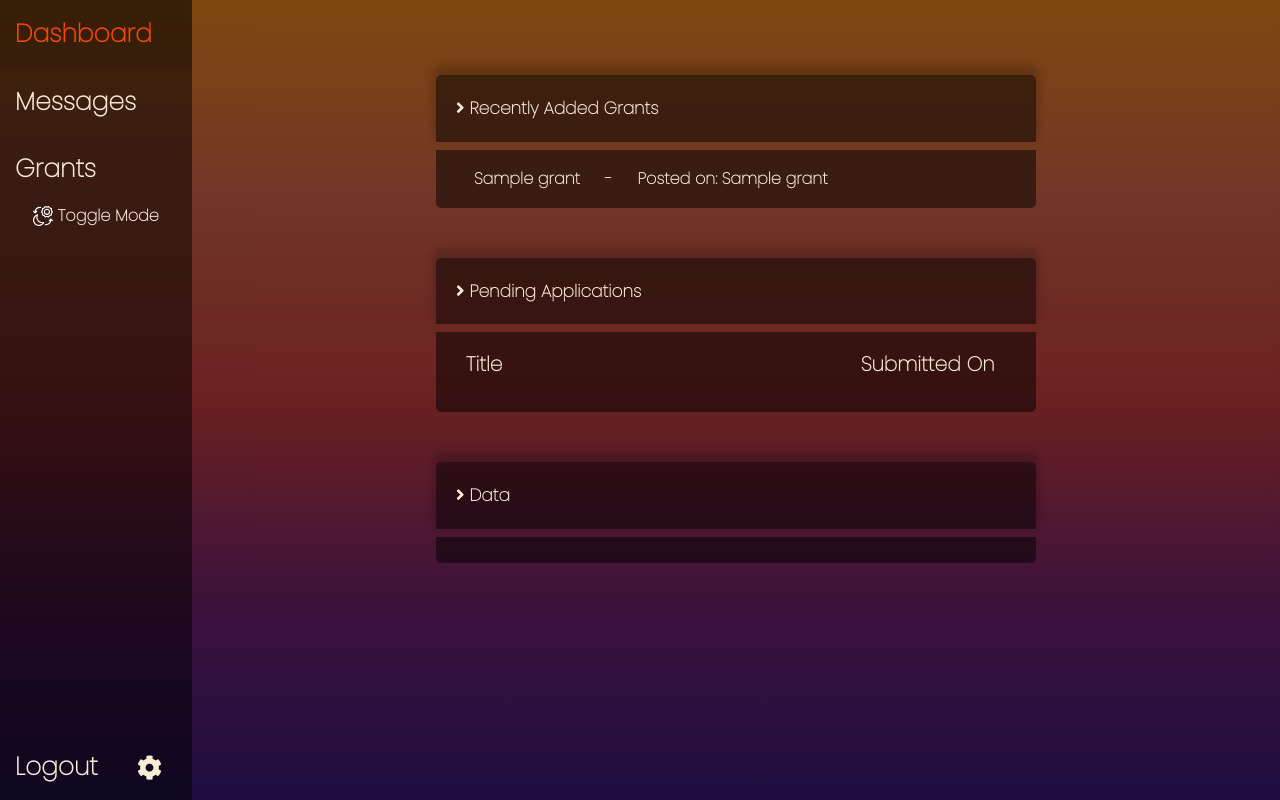
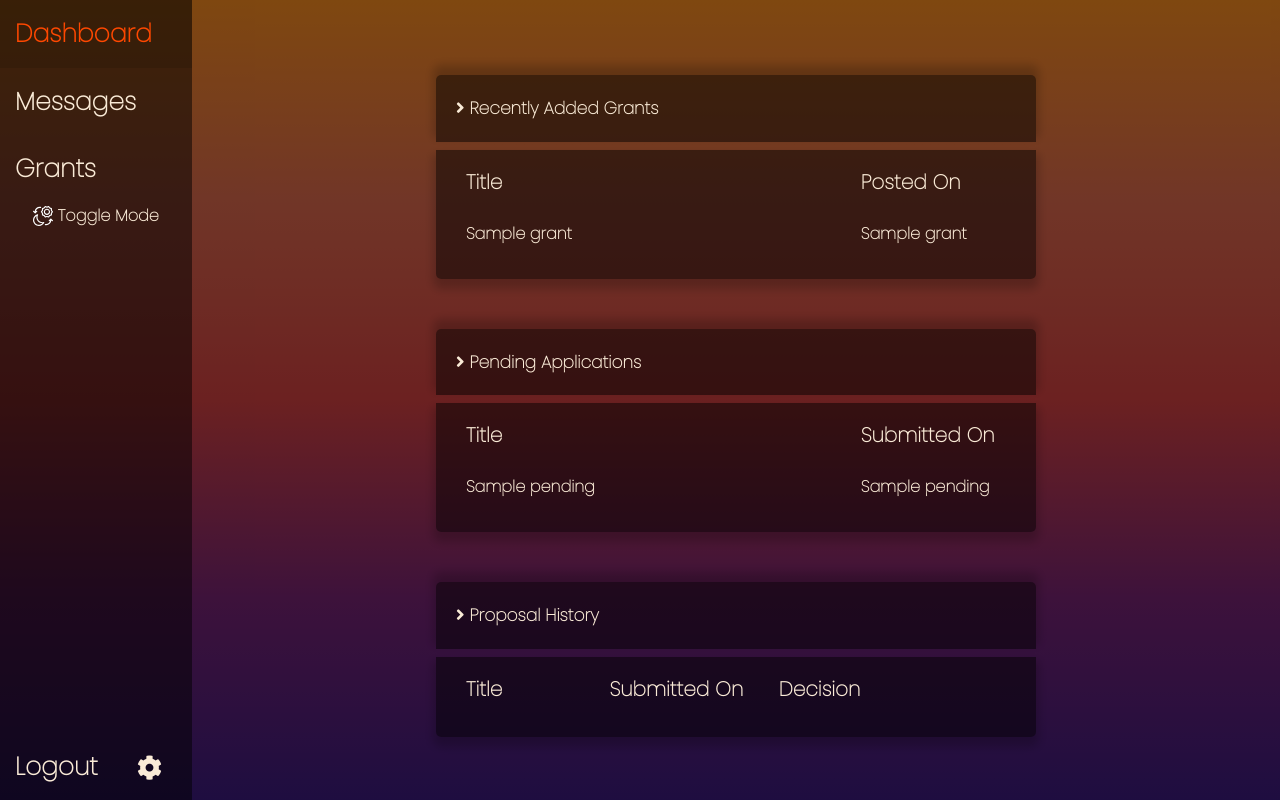
Before and after one commit to CSC400-GMS/gms, a Flask app: template gms/templates/gsdash.html in a window 1280 px wide. Run offline with Flask 2, Linux system fonts and the light colour scheme; the template is opened without the code that fills it: most values are stand-ins (such as "Sample title", 1, 10 or a date in 2020); lists and menus that the app fills with data are empty; some libraries are stand-ins or nearby versions.

Commit message:
added info to dash

```diff
--- a/gms/routes.py
+++ b/gms/routes.py
@@ -127,14 +127,17 @@ def dashboard():
         reviewer = select_all('reviewer')
         approval = join('*', 'proposals', 'reports', 'id', 'proposal_id')
         re_info = select_all('report_info')
+        total = select_where('*', 'proposals', 'approved', '1')
+        gt = select_sum('funding_re', 'proposals', 'approved', '1')
         print(grant)
-        return render_template('admindash.html', assign=assign, pending=approval, grant=grant, reviewer=reviewer, re_info=re_info)
+
+        return render_template('admindash.html', assign=assign, pending=approval, grant=grant, reviewer=reviewer, re_info=re_info, total=total, gt=gt)
 
     elif usertype == 'researcher':
         grant = select_all("grants")
-        pending = join_where_null('*', 'proposals', 'reviewer', 'submitted_by','email','proposals.approved')
-
-        return render_template('gsdash.html', grant=grant, pending=pending)
+        pending = join_where_null('*', 'proposals', 'researcher', 'submitted_by','email','proposals.approved')
+        done = select_all('proposals')
+        return render_template('gsdash.html', grant=grant, pending=pending, done=done)
 
     elif usertype == 'reviewer':
         assign = select_where('*', 'proposals', 'assigned_reviewer', current_user.id)
--- a/gms/static/styles/style.css
+++ b/gms/static/styles/style.css
@@ -239,6 +239,7 @@ input[type='checkbox']:checked + label:before{
   background-color: var(--divColor);
   overflow: hidden;
   border-radius: 0px 0px 5px 5px;
+  box-shadow: 0 7px 10px 3px rgba(0, 0, 0, 0.2);
 }
 
 #gs-panel a,
@@ -385,7 +386,7 @@ input[type='checkbox']:checked + label:before{
   color: rgb(255, 90, 25);
 }
 
-.admin-item li{
+.admin-item li {
   background-color:transparent;
   border-color: transparent;
 }
@@ -394,6 +395,16 @@ input[type='checkbox']:checked + label:before{
   color: antiquewhite;
   font-size: large;
   font-weight: 700;
+}
+
+#admin-panel ul, p {
+  font-weight: 700;
+  color: var(--contrastText);
+}
+
+#awarded {
+  font-size: 20px;
+  color: var(--headerText);
 }
 
 .pro-review .pro-download,
@@ -450,6 +461,7 @@ input[type='checkbox']:checked + label:before{
   margin-bottom: 50px;
   border-radius: 0px 0px 5px 5px;
   padding: 20px;
+  box-shadow: 0 7px 10px 3px rgba(0, 0, 0, 0.2);
 }
 .pro-review button,
 .reviewer-panel p{
--- a/gms/templates/gsdash.html
+++ b/gms/templates/gsdash.html
@@ -20,23 +20,32 @@
           <label class="expand" id="target" for="arrow1"> Recently Added Grants </label>
           <div class="panel" id="gs-panel">
           {% if grant %}
-          {% for g in grant[0:5] %}
-          <ul class="list-group">
-            <li class="list-group-item d-flex justify-content-between align-items-center">
-              <a href="{{ url_for('showGrant', grantid=g[0]) }} " class="gs-link">{{ g[1] }} &emsp; - &emsp; Posted on: {{ g[5] }} </a>
-            </li>
-          </ul>
+          <table class=" table table-hover table-borderless" id="gs-table">
+            <thead>
+              <tr>
+                <th scope="col">Title</th>
+                <th scope="col">Posted On</th>
+              </tr>
+            </thead>
+            <tbody>
+            {% for g in grant[0:5] %}
+            <tr>
+              <td> {{ g[1] }} </td>
+              <td> {{ g[5] }} </td>
+            </tr>
+          {% endfor %}
+          </tbody>
+        </table>
           {% else %}
           <p>No grants have been added recently.</p>
-          {% endfor %}
-          {% endif %}
+        {% endif %}
           </div>
         </div>
         <div class="gs-item">
           <input type="checkbox" id="arrow2">
           <label class="expand" id="target" for="arrow2"> Pending Applications</label>
           <div class="panel" id="gs-panel">
-          {% if pending %}
+          {% if pending is not none %}
           <table class=" table table-hover table-borderless" id="gs-table">
             <thead>
               <tr>
@@ -46,12 +55,10 @@
             </thead>
             <tbody>
             {% for p in pending %}
-              {% if p[11] == current_user.id %}
               <tr>
                 <td> {{ p[1] }} </td>
-                <td> {{ p[7] }} </td>
+                <td> {{ p[8] }} </td>
               </tr>
-            {% endif %}
             {% endfor %}
             </tbody>
           </table>
@@ -62,9 +69,38 @@
         </div>
         <div class="gs-item">
           <input type="checkbox" id="arrow3">
-          <label class="expand" id="target" for="arrow3"> Data</label>
+          <label class="expand" id="target" for="arrow3"> Proposal History</label>
           <div class="panel" id="gs-panel">
-	    <p></p>
+            {% if done is not none %}
+            <table class=" table table-hover table-borderless" id="gs-table">
+              <thead>
+                <tr>
+                  <th scope="col">Title</th>
+                  <th scope="col">Submitted On</th>
+                  <th scope="col">Decision</th>
+                </tr>
+              </thead>
+              <tbody>
+              {% for d in done %}
+                {% if d[12] == current_user.id %}
+                {% if d[10] is not none %}
+                <tr>
+                  <td> {{ d[1] }} </td>
+                  <td> {{ d[8] }} </td>
+                  {% if d[10] == 1 %}
+                  <td> Approved </td>
+                  {% else  %}
+                  <td> Rejected </td>
+                  {% endif %}
+                </tr>
+                {% endif %}
+                {% endif %}
+              {% endfor %}
+              </tbody>
+            </table>
+            {% else %}
+              <p>No history available.</p>
+            {% endif %}
           </div>
         </div>
       </div>
--- a/gms/templates/reviewerdash.html
+++ b/gms/templates/reviewerdash.html
@@ -49,8 +49,8 @@
                   {% if p[19] != 1 %}
                   <tr onclick="window.location.href='{{ url_for('pro_review', pro_id=p[0]) }}';">
                     <td> {{ p[1] }} </td>
-                    <td> {{ p[2] | replace('<p>','') | replace('</p>','') }} </td>
-                    <td> {{ p[11] }} </td>
+                    <td> {{ p[2] | striptags }} </td>
+                    <td> {{ p[12] }} </td>
                     <td> {{ p[8] }}</td>
                     <td> {{ p[13] }}</td>
                   </tr>
@@ -77,7 +77,7 @@
                   </tr>
                 </thead>
                 <tbody>
-                  {% for p in pending %}
+                  {% for p in pending[0:5] %}
 		  {% if p[13] == current_user.id %}
         {% if p[19] == 1 %}
                   <tr>
```
Also changed, not shown: database.py (+8 -1 lines), gms/templates/admindash.html (+16 -5 lines).
